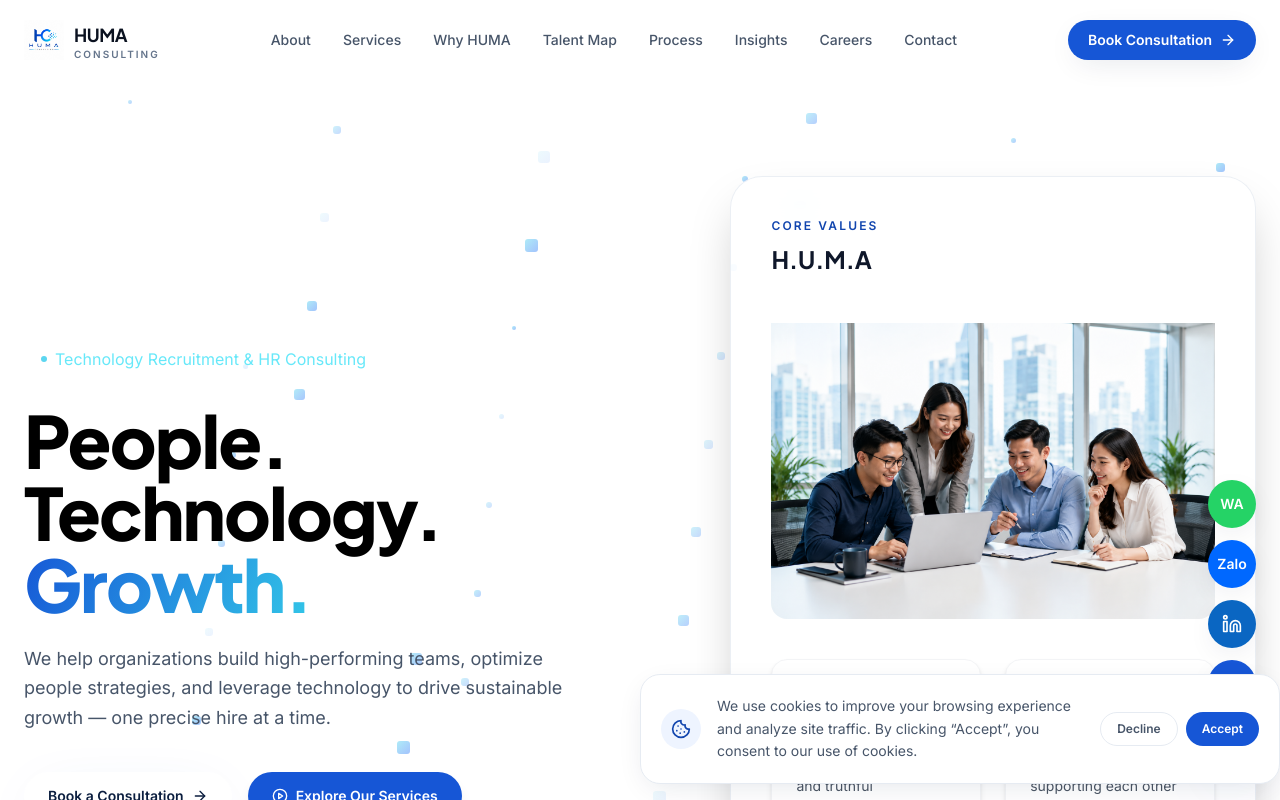
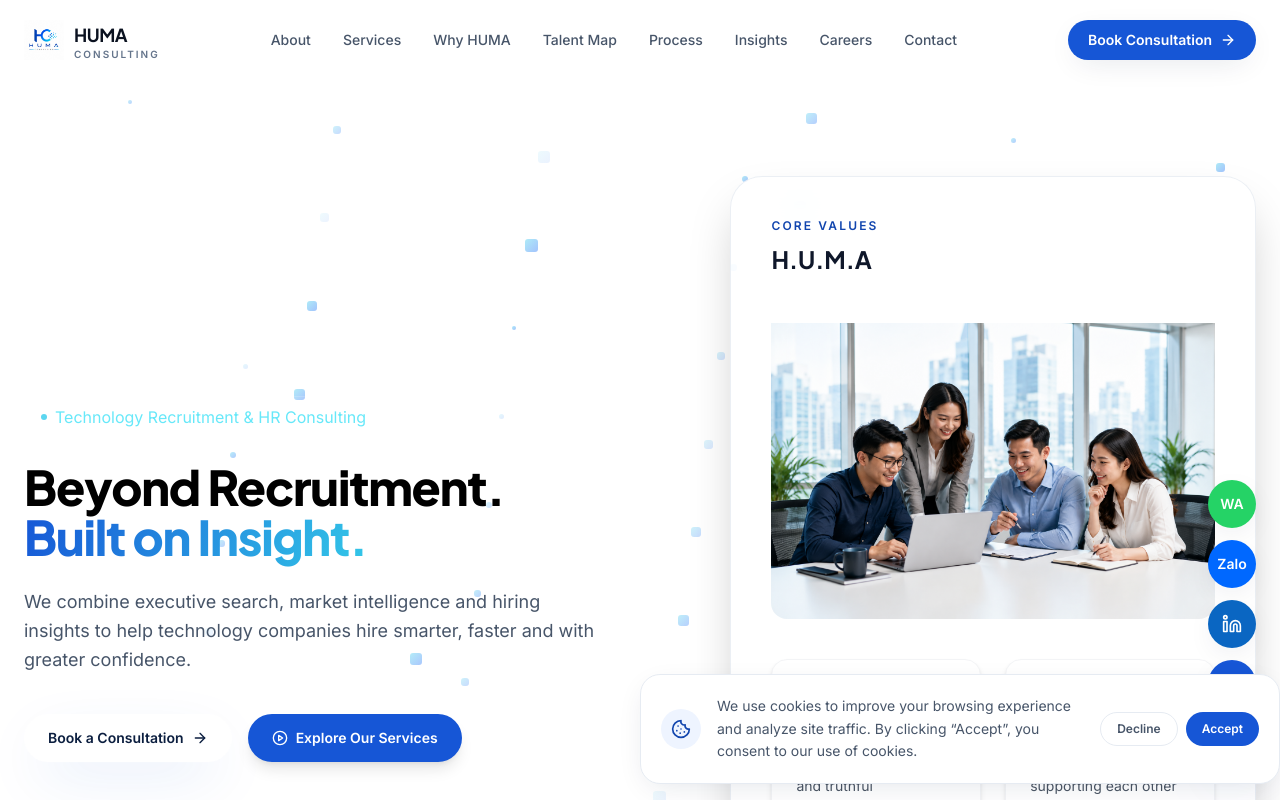
Before and after one commit to Nhatcuong1710/Huma-website, a Next.js app: page / in a window 1280 px wide. Shown: the top 800 px of the page. Built offline with nearby package versions, Linux system fonts and the light colour scheme.

Commit message:
Update hero section

```diff
--- a/components/Hero.tsx
+++ b/components/Hero.tsx
@@ -70,24 +70,19 @@ export default function Hero() {
               initial={{ opacity: 0, y: 24 }}
               animate={{ opacity: 1, y: 0 }}
               transition={{ duration: 0.7, delay: 0.1 }}
-              className="mt-6 font-display text-5xl font-extrabold leading-[1.05] tracking-tight sm:text-6xl lg:text-7xl"
-            >
-              People.
-              <br />
-              Technology.
-              <br />
-              <span className="text-gradient">Growth.</span>
-            </motion.h1>
-
+              className="mt-6 font-display text-5xl font-extrabold leading-[1.05] tracking-tight ..."
+>
+ Beyond Recruitment.
+<br />
+<span className="text-gradient">Built on Insight.</span>
+</motion.h1>
             <motion.p
               initial={{ opacity: 0, y: 24 }}
               animate={{ opacity: 1, y: 0 }}
               transition={{ duration: 0.7, delay: 0.2 }}
               className="mt-6 max-w-xl text-lg leading-relaxed text-slate-600"
             >
-              We help organizations build high-performing teams, optimize
-              people strategies, and leverage technology to drive sustainable
-              growth — one precise hire at a time.
+              We combine executive search, market intelligence and hiring insights to help technology companies hire smarter, faster and with greater confidence.
             </motion.p>
 
             <motion.div
```
